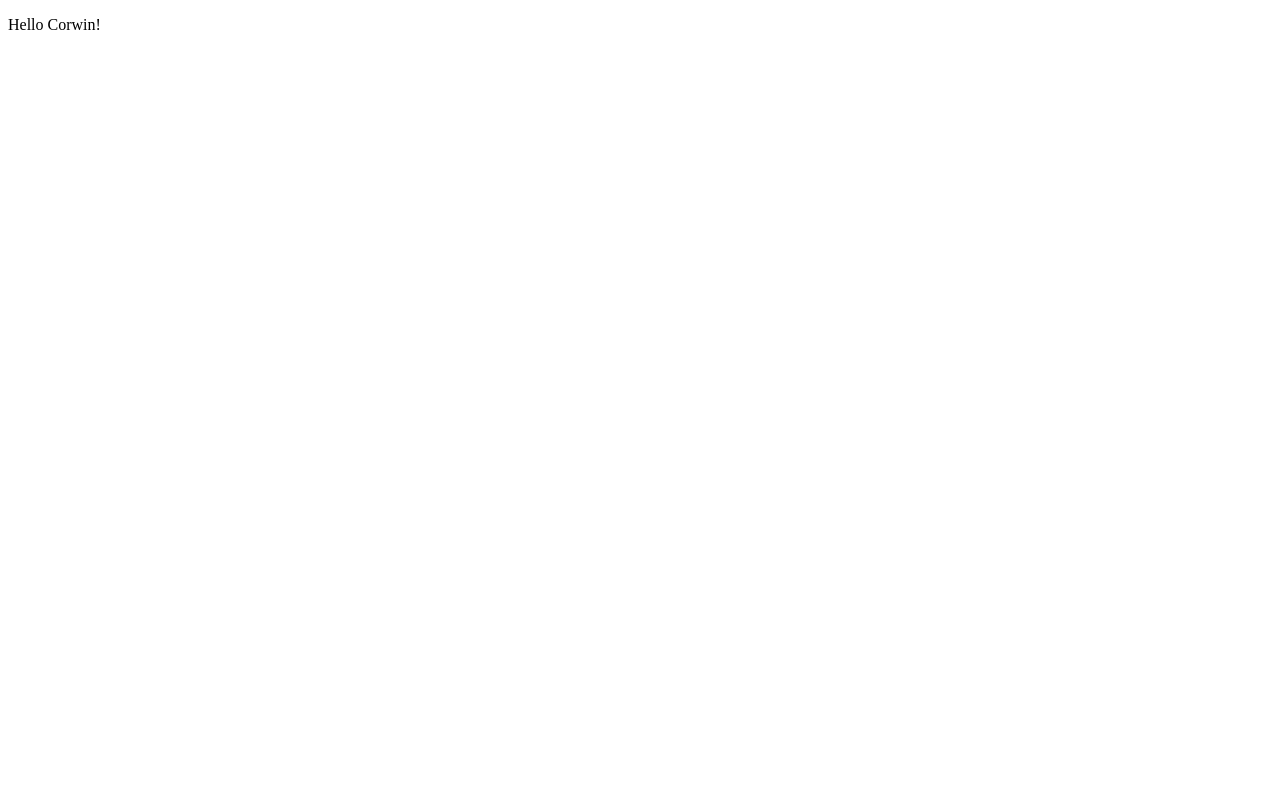
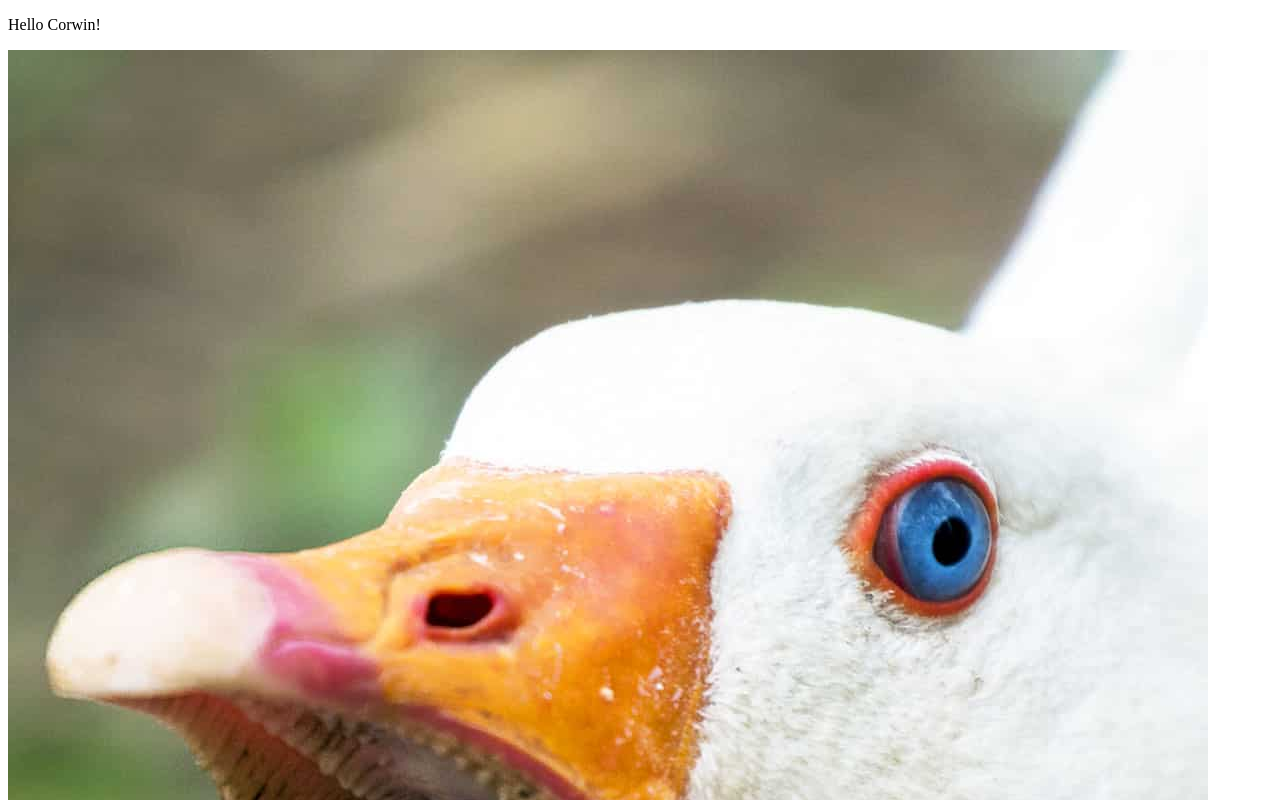
Before and after one commit to kaylajonespulido/birdswhenever, a plain HTML site: page index.html in a window 1280 px wide. Shown: the top 800 px of the page. Drawn offline with Linux system fonts and the light colour scheme.

Commit message:
add goose

```diff
--- a/index.html
+++ b/index.html
@@ -7,6 +7,7 @@
 
 <body>
     <p>Hello Corwin!</p>
+    <img src="goosetooth.jpg" alt="gooseteeth">
 </body>
 
 </html>
```
Also changed, not shown: goosetooth.jpg (added).
